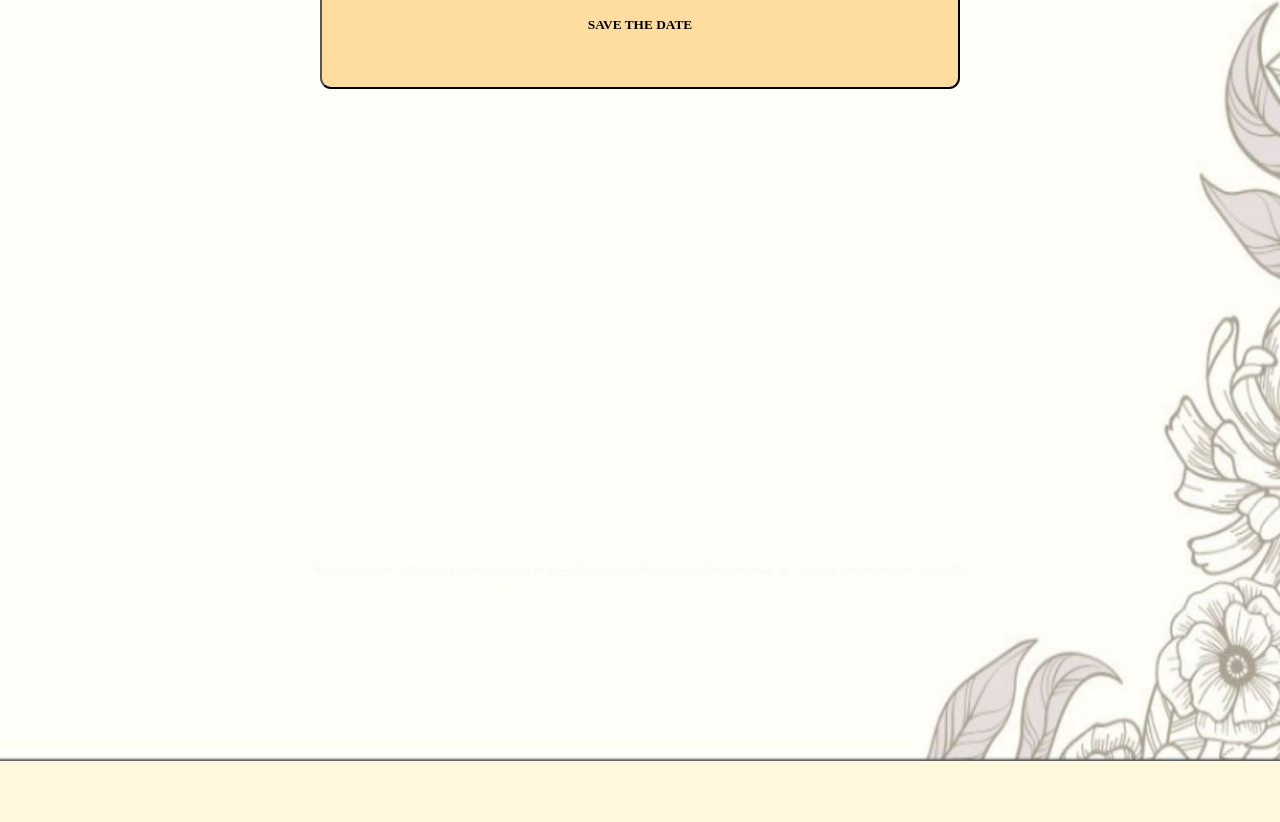
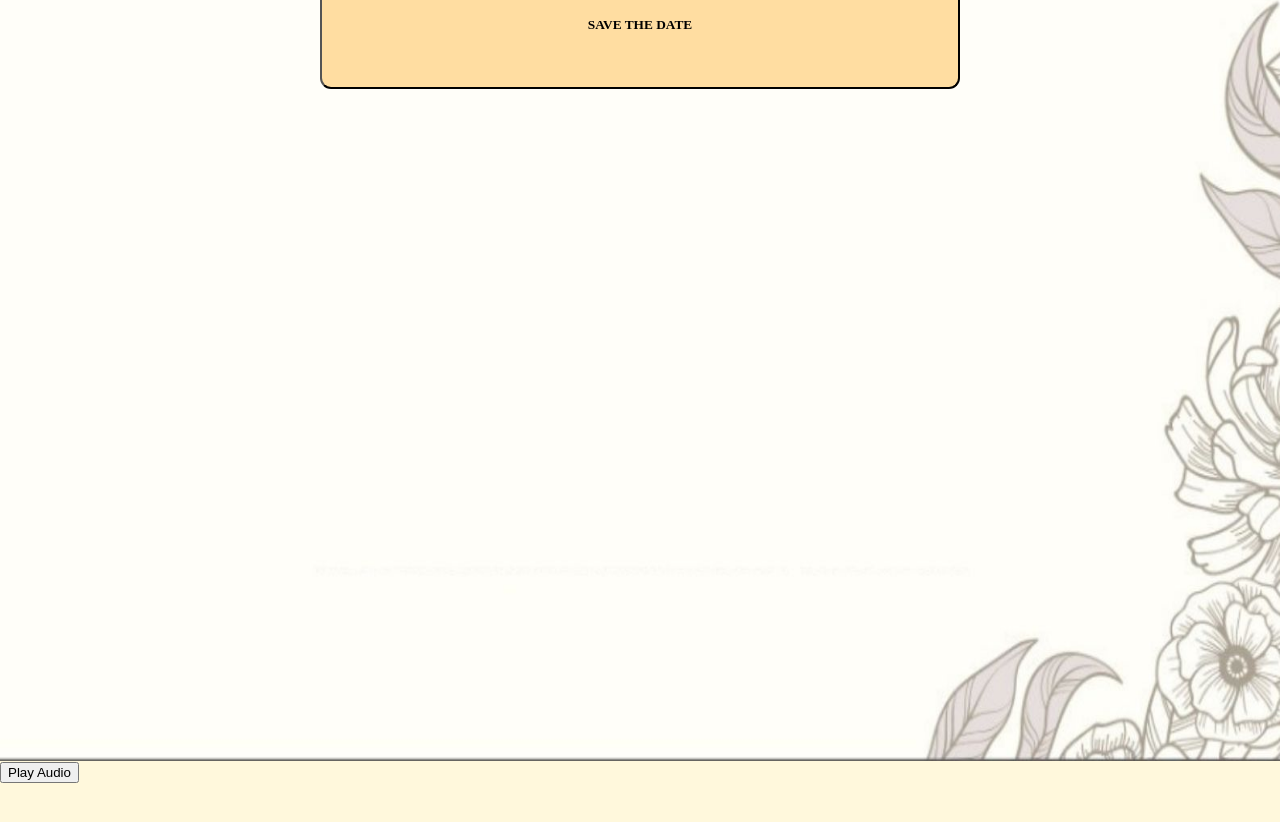
Before and after one commit to bembengggg/weddingbambangdinda, a React (Create React App) app: page / in a window 1280 px wide. Shown: the part 1524-2346 px from the top of the page. Built offline with nearby package versions, Linux system fonts and the light colour scheme; a web font is replaced by a local one.

Commit message:
text label

```diff
--- a/src/Component/NavBottom/NavBottom.jsx
+++ b/src/Component/NavBottom/NavBottom.jsx
@@ -14,9 +14,11 @@ import audio from '../../Assets/MP3/sepertiga.mp3';
 
 class NavBottom extends Component{
     componentDidMount() {
-       new Audio(
-      "https://interactive-examples.mdn.mozilla.net/media/cc0-audio/t-rex-roar.mp3"
-    ).play();
+
+      }
+      playAudio() {
+        const audioEl = document.getElementsByClassName("audio-element")[0]
+        audioEl.play()
       }
     render(){
         return(
@@ -27,9 +29,12 @@ class NavBottom extends Component{
                     <Route path="/Gallery" component={Gallery}/>
                     <Route path="/Place" component={Place}/>
                     <Route path="/Messages" component={Messages}/>
+                    <button onClick={this.playAudio}>
+          <span>Play Audio</span>
+        </button>
                     <audio className="audio-element">
                        <source src={audio}></source>
-                 </audio>
+                </audio>
                         <nav className="nav">
                              <Link to="/" className="nav__link">
                                  <FontAwesomeIcon icon={faHome}  className="nav__icon" />
```
